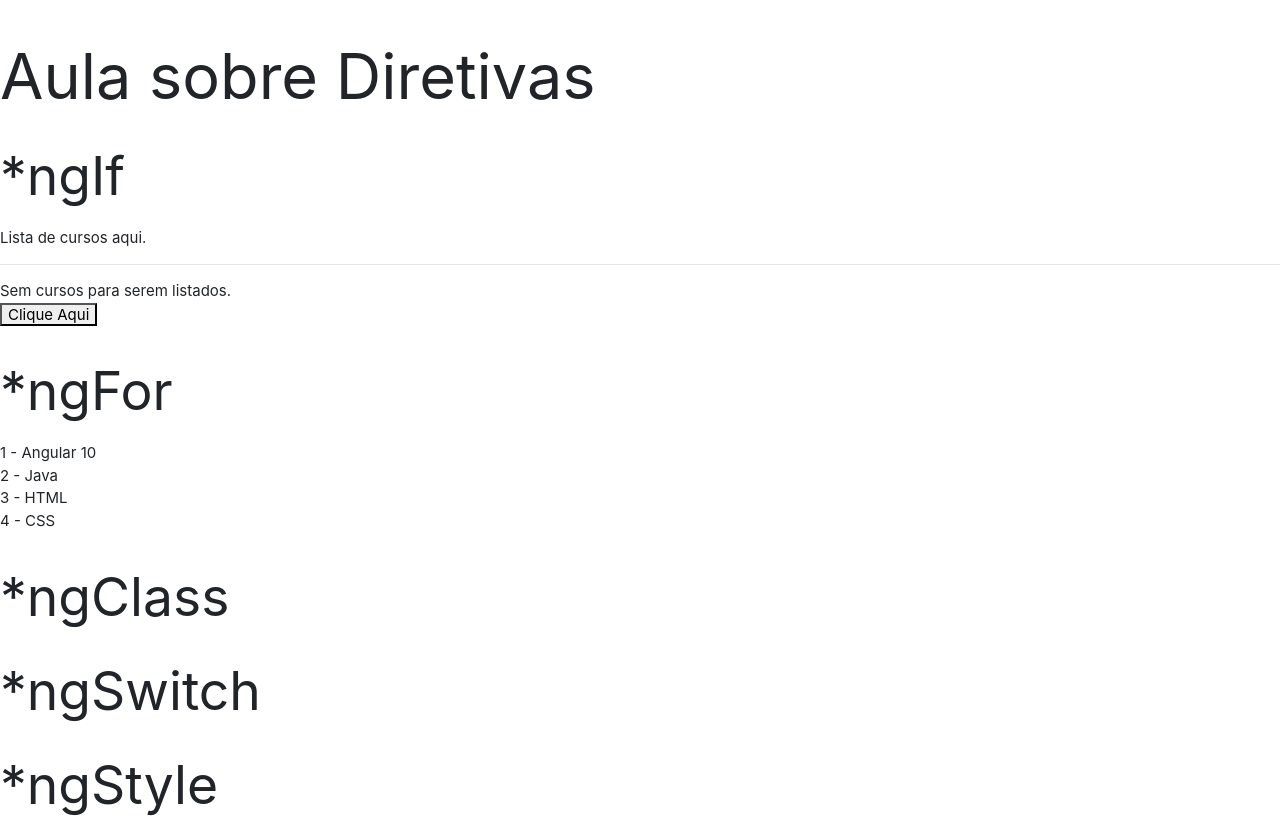
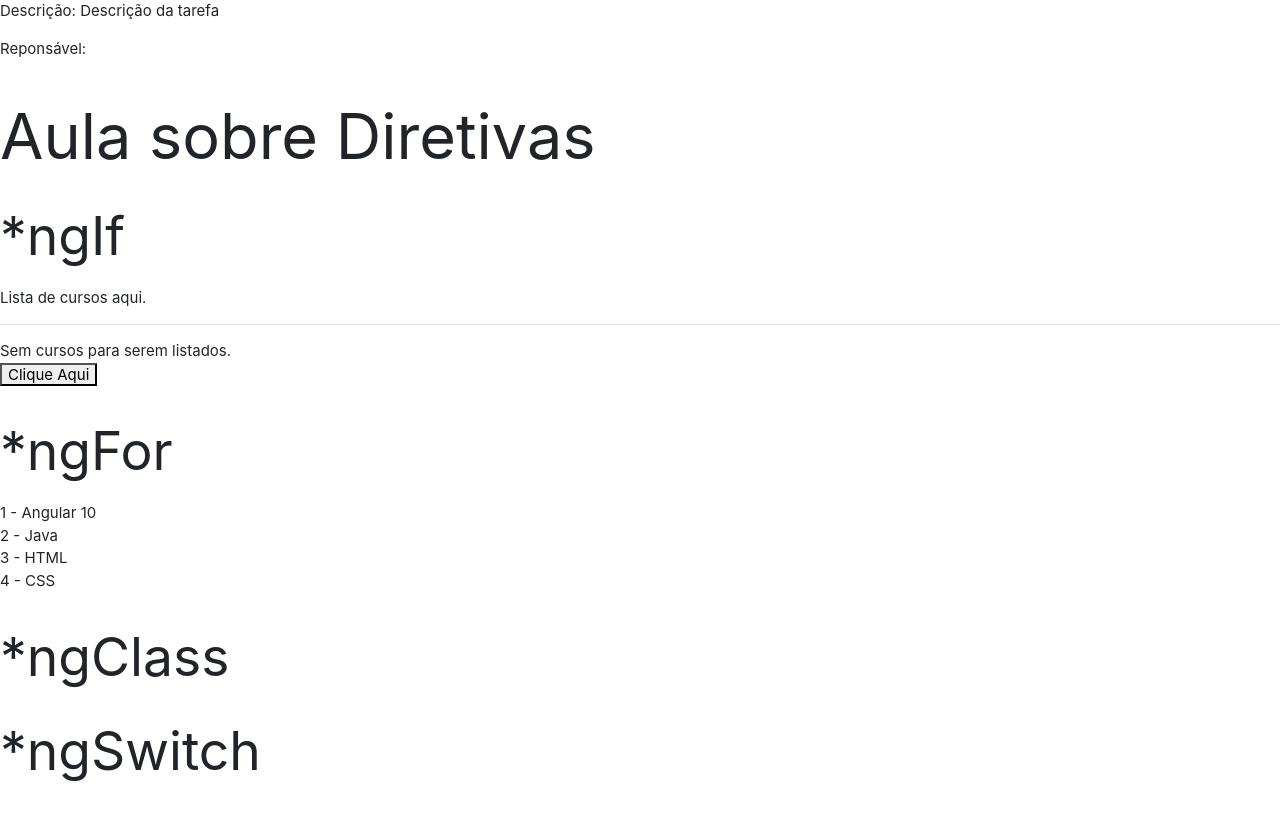
Before and after one commit to jackcielf/curso-de-Angular-v10, an Angular app: page / in a window 1280 px wide. Shown: the top 818 px of the page. Built offline with nearby package versions, Linux system fonts and the light colour scheme.

Commit message:
aula sobre operador elvis

```diff
--- a/src/app/app.component.html
+++ b/src/app/app.component.html
@@ -1,3 +1,4 @@
+<app-operator-elvis></app-operator-elvis>
 <app-diretives></app-diretives>
 <app-libraries></app-libraries>
 <app-input-data></app-input-data>
--- a/src/app/app.module.ts
+++ b/src/app/app.module.ts
@@ -19,6 +19,8 @@ import { CycleComponent } from './components/cycle/cycle.component';
 import { InputDataComponent } from './components/input-data/input-data.component';
 import { LibrariesComponent } from './components/libraries/libraries.component';
 import { DiretivesComponent } from './components/diretives/diretives.component';
+import { OperatorElvisComponent } from './components/operator-elvis/operator-elvis.component';
+import { NgContentComponent } from './components/ng-content/ng-content.component';
 
 @NgModule({
   declarations: [
@@ -36,6 +38,8 @@ import { DiretivesComponent } from './components/diretives/diretives.component';
     InputDataComponent,
     LibrariesComponent,
     DiretivesComponent,
+    OperatorElvisComponent,
+    NgContentComponent,
   ],
   imports: [BrowserModule, AppRoutingModule, FormsModule],
   providers: [],
--- /dev/null
+++ b/src/app/components/ng-content/ng-content.component.html
@@ -0,0 +1 @@
+<p>ng-content works!</p>
--- /dev/null
+++ b/src/app/components/ng-content/ng-content.component.ts
@@ -0,0 +1,15 @@
+import { Component, OnInit } from '@angular/core';
+
+@Component({
+  selector: 'app-ng-content',
+  templateUrl: './ng-content.component.html',
+  styleUrls: ['./ng-content.component.sass']
+})
+export class NgContentComponent implements OnInit {
+
+  constructor() { }
+
+  ngOnInit(): void {
+  }
+
+}
--- /dev/null
+++ b/src/app/components/operator-elvis/operator-elvis.component.html
@@ -0,0 +1,4 @@
+<p>Descrição: {{ tarefa.desc }}</p>
+<!-- <p>Reponsável: {{ tarefa.responsavel }}</p> -->
+<!-- <p>Reponsável: {{ tarefa.responsavel != null ? tarefa.responsavel.nome : '' }}</p> -->
+<p>Reponsável: {{ tarefa.responsavel?.usuario?.nome }}</p>
--- /dev/null
+++ b/src/app/components/operator-elvis/operator-elvis.component.ts
@@ -0,0 +1,22 @@
+import { Component, OnInit } from '@angular/core';
+
+@Component({
+  selector: 'app-operator-elvis',
+  templateUrl: './operator-elvis.component.html',
+  styleUrls: ['./operator-elvis.component.sass']
+})
+export class OperatorElvisComponent implements OnInit {
+
+  tarefa = {
+    desc: 'Descrição da tarefa',
+    responsavel: {
+      usuario: null
+    }
+  }
+
+  constructor() { }
+
+  ngOnInit(): void {
+  }
+
+}
```
Also changed, not shown: src/app/components/ng-content/ng-content.component.sass (added), src/app/components/operator-elvis/operator-elvis.component.sass (added), 2 other files (tests, documents, lock files or other folders).
